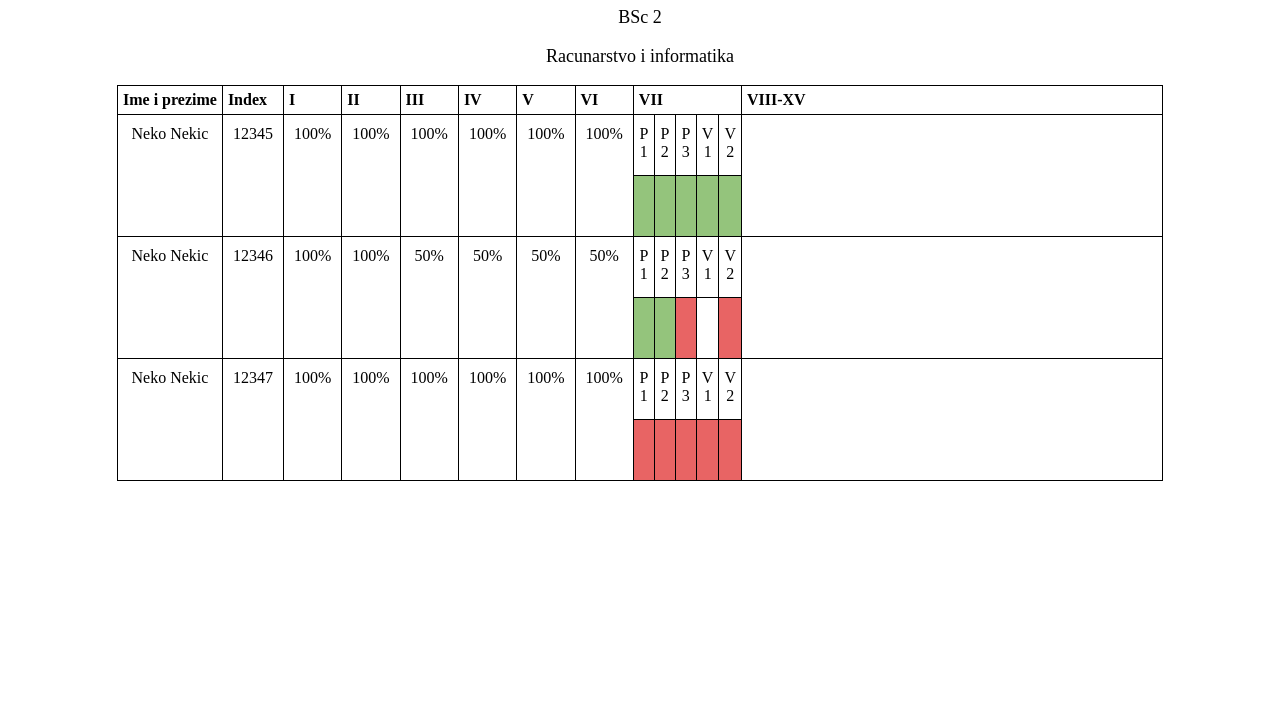
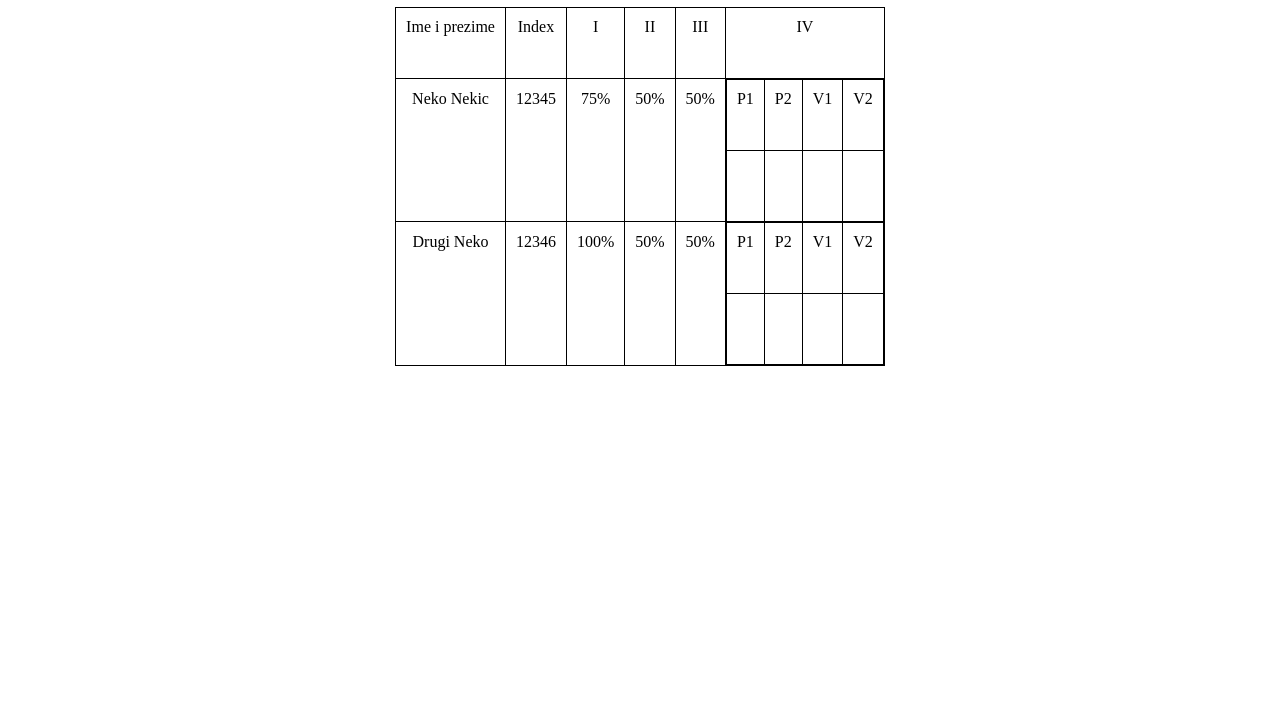
Before and after one commit to fahretf/Hana-WT, a plain HTML site: page html/prisustvo.html in a window 1280 px wide. Shown: the part 73-800 px from the top of the page. Drawn offline with Linux system fonts and the light colour scheme.

Commit message:
Probe samo

```diff
--- a/html/prisustvo.html
+++ b/html/prisustvo.html
@@ -6,6 +6,7 @@
         <meta charset="UTF-8">
     </head>
     <body>
+        <div id="divSadrzaj">
             <h1>Numericki algoritmi</h1>
             <p> BSc 2</p>
             <p>Racunarstvo i informatika</p>
@@ -71,7 +72,6 @@
                     <td class="crvena"></td>
 
                 </tr>
-
                 <tr>
                     <td rowspan="2">Neko Nekic</td>
                     <td rowspan="2">12347</td>
@@ -95,8 +95,9 @@
                     <td class="crvena"></td>
                     <td class="crvena"></td>
                 </tr>
-
             </table>
-
+        </div>
+        <script src="../scripts/prisustvo.js"  type="module"></script>
+        <script src="../scripts/TabelaPrisustvo.js"  type="module"></script>
     </body>
 </html>
--- /dev/null
+++ b/scripts/TabelaPrisustvo.js
@@ -0,0 +1,157 @@
+
+export let TabelaPrisustvo = function (divRef, podaci) {
+
+    divRef.innerHTML = "";
+
+    const naslov = document.createElement("h1");
+    const textNaslova = document.createTextNode("Naziv predmeta: "+podaci.predmet);
+    naslov.appendChild(textNaslova);
+    divRef.appendChild(naslov);
+
+    var ukupnoPredavanja = podaci.brojPredavanjaSedmicno;
+    var ukupnoVjezbi = podaci.brojVjezbiSedmicno;
+    const newTable = document.createElement("table");
+    const tbl = document.createElement("tbody");
+
+    //var keyName = Object.keys(podaci);
+    var kolone = 2 + podaci.prisustva.length;
+    console.log(kolone);
+    for(let i=0; i<1; i++){
+        const row = document.createElement("tr");
+        var k = 1;
+        for(let j=0; j<kolone; j++){
+            if(j==0){
+                const cell = document.createElement("td");
+                const cellText = document.createTextNode("Ime i prezime");
+                cell.appendChild(cellText);
+                row.appendChild(cell);
+            }
+            else if(j==1){
+                const cell = document.createElement("td");
+                const cellText = document.createTextNode("Index");
+                cell.appendChild(cellText);
+                row.appendChild(cell);
+            }
+            else{
+                const cell = document.createElement("td");
+                var broj = k;
+                var text;
+                if(broj == 1) text = "I";
+                else if(broj == 2) text = "II";
+                else if(broj == 3) text = "III";
+                else if(broj == 4) text="IV";
+                else if(broj == 5) text="V";
+                else if(broj == 6) text="VI";
+                else text="VII";
+                const cellText = document.createTextNode(text);
+                cell.appendChild(cellText);
+                row.appendChild(cell);
+                k++;
+            }
+        }
+        tbl.appendChild(row)
+   }
+
+
+    var k = 0;
+    for(let i=0; i<podaci.studenti.length; i++){
+        const row = document.createElement("tr");
+        var indeks = podaci.studenti[k].index;
+        var s = 1;
+        for(let j=0; j<kolone; j++){
+            if(j==0){
+                const cell = document.createElement("td");
+                const cellText = document.createTextNode(podaci.studenti[k].ime);
+                cell.appendChild(cellText);
+                row.appendChild(cell);
+            }
+            else if(j==1){
+                const cell = document.createElement("td");
+                const cellText = document.createTextNode(podaci.studenti[k].index);
+                cell.appendChild(cellText);
+                row.appendChild(cell);
+            }
+            else if(j!=kolone-1){
+                const cell = document.createElement("td");
+                var brPredavanja;
+                var brVjezbi;
+                for(let l =0; l<podaci.prisustva.length; l++){
+                    if(s == podaci.prisustva[l].sedmica){
+                        if(podaci.prisustva[l].index == indeks){
+                            brPredavanja = podaci.prisustva[l].predavanja;
+                            brVjezbi = podaci.prisustva[l].vjezbe;
+                        }
+                    }
+                }
+                var ukupno = (brPredavanja+brVjezbi)/(ukupnoPredavanja+ukupnoVjezbi) *100;
+                const cellText = document.createTextNode(ukupno+"%");
+                cell.appendChild(cellText);
+                row.appendChild(cell);
+                s++;
+            }
+            else if(j==kolone-1){
+                for(let m=0; m<2; m++){
+                    const row2 = document.createElement("tr");
+                    for(let l=0; l<ukupnoPredavanja; l++){
+                        if(m==0){
+                            const cell = document.createElement("td");
+                            var broj = l+1;
+                            const cellText = document.createTextNode("P"+broj);
+                            cell.appendChild(cellText);
+                            row2.appendChild(cell);
+                        }
+                        else{
+                            const cell = document.createElement("td");
+                            const cellText = document.createTextNode("");
+                            cell.appendChild(cellText);
+                            row2.appendChild(cell);
+                        }
+
+                    }
+                    for(let l=0; l<ukupnoVjezbi; l++){
+                        if(m==0){
+                            const cell = document.createElement("td");
+                            var broj = l+1;
+                            const cellText = document.createTextNode("V"+broj);
+                            cell.appendChild(cellText);
+                            row2.appendChild(cell);
+                        }
+                        else{
+                            const cell = document.createElement("td");
+                            const cellText = document.createTextNode("");
+                            cell.appendChild(cellText);
+                            row2.appendChild(cell);
+                        }
+                    }
+                    row2.style.width = "10px";
+                    row.appendChild(row2);
+                }
+
+            }
+
+        }
+        tbl.appendChild(row)
+        k++;
+    }
+    newTable.appendChild(tbl);
+    divRef.appendChild(newTable);
+    newTable.setAttribute("border", "2");
+
+    // console.log('Ovo je neki student ' + podaci.studenti[0].ime);
+
+
+    //implementacija metoda
+    // let sljedecaSedmica = function () {
+
+    // }
+
+    // let prethodnaSedmica = function () {
+
+    // }
+
+
+    // return {
+    //     sljedecaSedmica: sljedecaSedmica,
+    //     prethodnaSedmica: prethodnaSedmica
+    // }
+}
--- /dev/null
+++ b/scripts/prisustvo.js
@@ -0,0 +1,52 @@
+import {TabelaPrisustvo} from './TabelaPrisustvo.js'
+
+let div = document.getElementById("divSadrzaj");
+let podaci = {studenti: [
+        {
+            ime: "Neko Nekic",
+            index: 12345
+        },
+        {
+            ime: "Drugi Neko",
+            index: 12346
+        }
+    ],
+    prisustva: [
+        {
+            sedmica: 1,
+            predavanja: 2,
+            vjezbe: 1,
+            index: 12345
+        },
+        {
+            sedmica: 1,
+            predavanja: 2,
+            vjezbe: 2,
+            index: 12346
+        },
+        {
+            sedmica: 2,
+            predavanja: 2,
+            vjezbe: 0,
+            index: 12345
+        },
+        {
+            sedmica: 2,
+            predavanja: 2,
+            vjezbe: 0,
+            index: 12346
+        }
+    ],
+    predmet: "Razvoj mobilnih aplikacija",
+    brojPredavanjaSedmicno: 2,
+    brojVjezbiSedmicno: 2
+}
+
+//instanciranje
+
+
+let prisustvo = TabelaPrisustvo(div, podaci);
+//{studenti: [{ime:"Neko",index:12345}], prisustva:[{sedmica:1,predavanja:1,vjezbe:1,index:12345}], predmet:"WT", brojPredavanjaSedmicno:3, brojVjezbiSedmicno:2}
+//pozivanje metoda
+// prisustvo.sljedecaSedmica();
+// prisustvo.prethodnaSedmica();
```
Also changed, not shown: html/probni.html (added, +14 -0 lines). Lines whose indentation alone changed are shown as unchanged.
